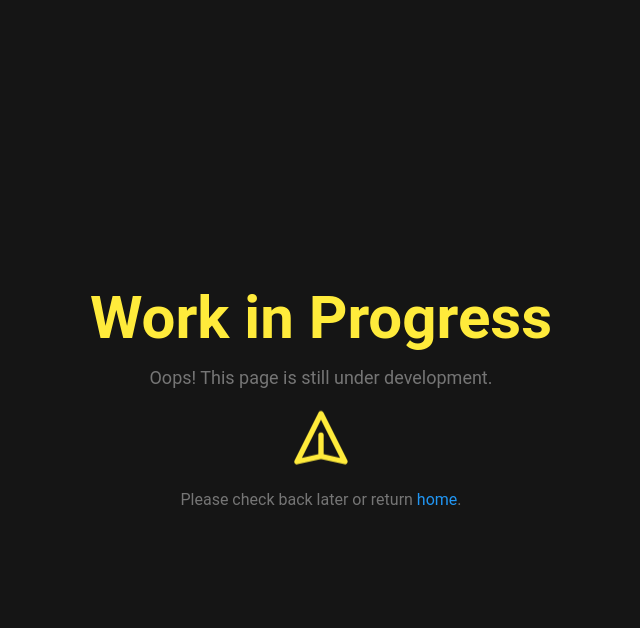
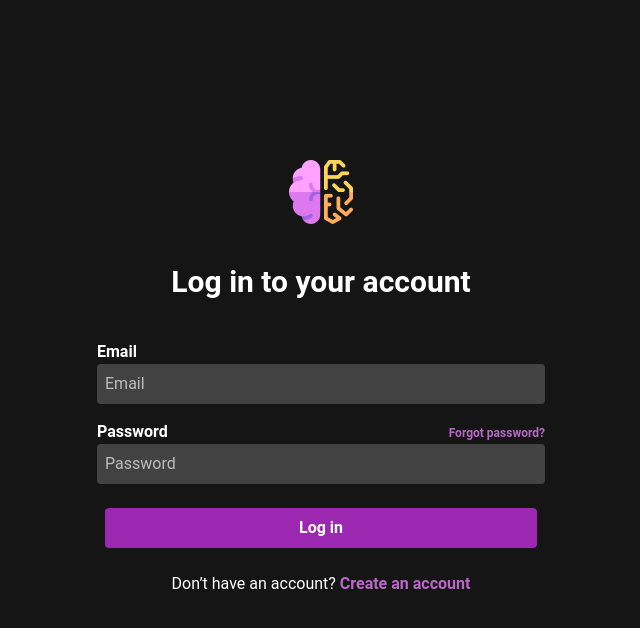
Before and after one commit to Pablog137/MindFlow, a React (Vite) app in the folder frontend/: page /login in a window 1280 px wide. Shown: the top 628 px of the page, without its empty margins (319-959 px from the left). Built offline with nearby package versions, Linux system fonts and the light colour scheme.

Commit message:
Initial design login form

```diff
--- a/frontend/src/App.tsx
+++ b/frontend/src/App.tsx
@@ -3,6 +3,7 @@ import { BrowserRouter } from "react-router-dom";
 import { Route, Routes } from "react-router-dom";
 import NotFound from "./pages/NotFound";
 import InProgress from "./pages/InProgress";
+import Login from "./pages/Login";
 
 export default function App() {
     return (
@@ -10,7 +11,7 @@ export default function App() {
             <BrowserRouter>
                 <Routes>
                     <Route path="/" element={<LandingPage />} />
-                    <Route path="/login" element={<InProgress />} />
+                    <Route path="/login" element={<Login />} />
                     <Route path="/register" element={<InProgress />} />
                     <Route path="*" element={<NotFound />} />
                 </Routes>
--- /dev/null
+++ b/frontend/src/pages/Login.tsx
@@ -0,0 +1,61 @@
+import logo from "../assets/img/logo-64.png";
+
+export default function Login() {
+    return (
+        <div className="text-white grid place-items-center mt-40">
+            <img src={logo} alt="Logo" />
+            <h1 className="text-3xl font-bold p-10">Log in to your account</h1>
+            <form action="" className="grid grid-cols-12 gap-4 w-full max-w-md">
+                <div className="col-span-12">
+                    <label htmlFor="email" className="font-bold">
+                        Email
+                    </label>
+                    <input
+                        type="email"
+                        id="email"
+                        placeholder="Email"
+                        className="bg-gray-800 p-2 rounded w-full"
+                    />
+                </div>
+                <div className="col-span-12">
+                    <div className="flex justify-between">
+                        <label htmlFor="password" className="font-bold">
+                            Password
+                        </label>
+                        <span className="">
+                            <a
+                                href="#"
+                                className="text-purple-300 text-xs font-bold"
+                            >
+                                Forgot password?
+                            </a>
+                        </span>
+                    </div>
+
+                    <input
+                        type="password"
+                        id="password"
+                        placeholder="Password"
+                        className="bg-gray-800 p-2 rounded w-full"
+                    />
+                </div>
+                <div className="col-span-12 flex justify-center p-2">
+                    <button
+                        type="submit"
+                        className="bg-purple-500 p-2 rounded font-bold w-full"
+                    >
+                        Log in
+                    </button>
+                </div>
+                <div className="col-span-12">
+                    <p className="text-center">
+                        Don’t have an account? {""}
+                        <span className="text-purple-300 font-bold">
+                            Create an account
+                        </span>
+                    </p>
+                </div>
+            </form>
+        </div>
+    );
+}
```
